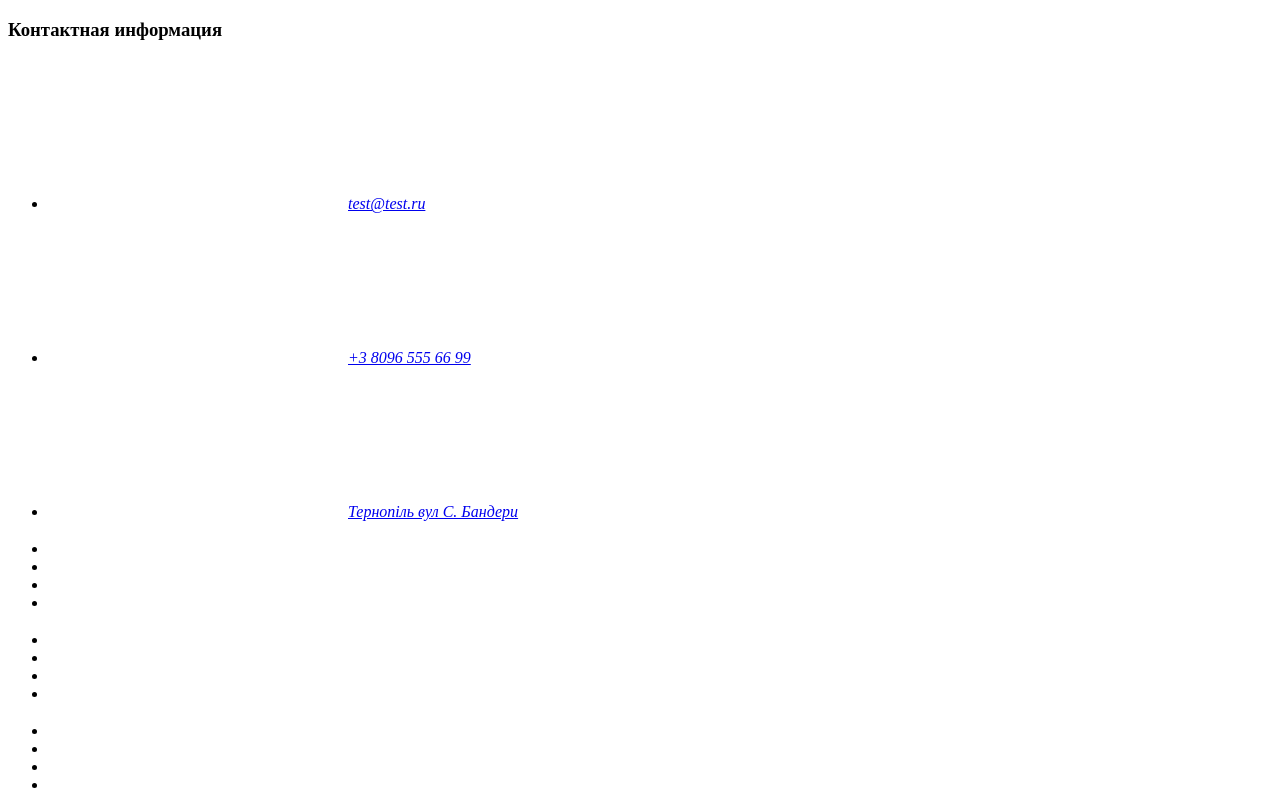
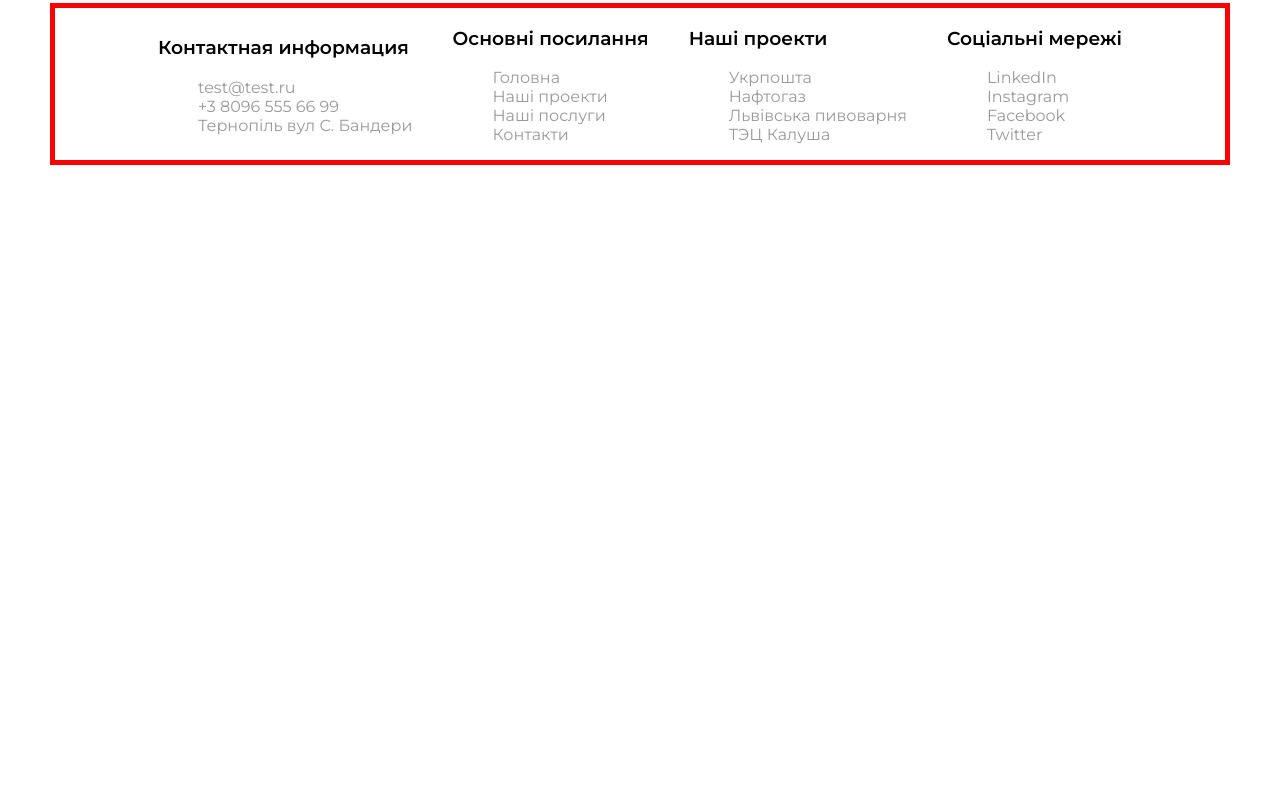
Before and after one commit to maxim-yuzviak/it-studio-test, a plain HTML site: page index.html in a window 1280 px wide. Drawn offline with Linux system fonts and the light colour scheme.

Commit message:
done all

```diff
--- a/index.html
+++ b/index.html
@@ -1,74 +1,176 @@
 <!DOCTYPE html>
 <html lang="en">
   <head>
-    <meta charset="UTF-8">
-    <meta name="viewport" content="width=device-width, initial-scale=1.0">
+    <meta charset="UTF-8" />
+    <meta name="viewport" content="width=device-width, initial-scale=1.0" />
     <title>Document</title>
-    <link rel="stylesheet" href="./style.css">
+    <link rel="preconnect" href="https://fonts.googleapis.com">
+<link rel="preconnect" href="https://fonts.gstatic.com" crossorigin>
+<link href="https://fonts.googleapis.com/css2?family=Montserrat:ital,wght@0,100..900;1,100..900&display=swap" rel="stylesheet">
+    <link rel="stylesheet" href="./style.css" />
   </head>
   <body>
     <footer class="footer">
       <div class="container">
+        <div class="flexing">
           <div>
             <h3 class="footer-heading">Контактная информация</h3>
             <address>
               <ul>
-          <li>
+                <li class="footer-list">
                   <a
                     href="mailto:test@test.ru"
                     rel="noopener noreferrer"
                     target="_blank"
-              ><svg><use href=""></use></svg>test@test.ru</a
+                    class="footer-link"
+                    >test@test.ru</a
                   >
                 </li>
-          <li>
+                <li class="footer-list">
                   <a
                     href="tel:+380965556699"
                     rel="noopener noreferrer"
                     target="_blank"
-              ><svg><use href=""></use></svg>+3 8096 555 66 99</a
+                    class="footer-link"
+                    >+3 8096 555 66 99</a
                   >
                 </li>
-          <li>
+                <li class="footer-list">
                   <a
                     href="http://surl.li/miklkx"
                     rel="noopener noreferrer"
                     target="_blank"
-              ><svg><use href=""></use></svg>Тернопіль вул С. Бандери</a
+                    class="footer-link"
+                    >Тернопіль вул С. Бандери</a
                   >
                 </li>
               </ul>
             </address>
           </div>
           <div>
-      <h3></h3>
+            <h3 class="footer-heading">Основні посилання</h3>
             <ul>
-        <li></li>
-        <li></li>
-        <li></li>
-        <li></li>
+              <li class="footer-list">
+                <a href="index.html"
+                 rel="noopener noreferrer"
+                 target="_blank"
+                 class="footer-link"
+                  >Головна</a
+                >
+              </li>
+              <li class="footer-list">
+                <a
+                  href="https://http.cat/404"
+                  rel="noopener noreferrer"
+                  target="_blank"
+                  class="footer-link"
+                  >Наші проекти</a
+                >
+              </li>
+              <li class="footer-list">
+                <a
+                  href="https://http.cat/404"
+                  rel="noopener noreferrer"
+                  target="_blank"
+                  class="footer-link"
+                  >Наші послуги</a
+                >
+              </li>
+              <li class="footer-list">
+                <a
+                  href="https://http.cat/404"
+                  rel="noopener noreferrer"
+                  target="_blank"
+                  class="footer-link"
+                  >Контакти</a
+                >
+              </li class="footer-list">
             </ul>
           </div>
           <div>
-      <h3></h3>
+            <h3 class="footer-heading">Наші проекти</h3>
             <ul>
-        <li></li>
-        <li></li>
-        <li></li>
-        <li></li>
+              <li  class="footer-list">
+                <a
+                  href="https://www.ukrposhta.ua/ua"
+                  rel="noopener noreferrer"
+                  target="_blank"
+                  class="footer-link"
+                  >Укрпошта</a
+                >
+              </li>
+              <li class="footer-list">
+                <a
+                  href="https://gas.ua/uk/home"
+                  rel="noopener noreferrer"
+                  target="_blank"
+                  class="footer-link"
+                  >Нафтогаз</a
+                >
+              </li>
+              <li class="footer-list">
+                <a
+                  href="https://lvivske1715.com/ua_about#rec177941548"
+                  rel="noopener noreferrer"
+                  target="_blank"
+                  class="footer-link"
+                  >Львівська пивоварня</a
+                >
+              </li>
+              <li class="footer-list">
+                <a
+                  href="https://uie.kiev.ua/en/home_en/"
+                  rel="noopener noreferrer"
+                  target="_blank"
+                  class="footer-link"
+                  >ТЭЦ Калуша</a
+                >
+              </li>
             </ul>
           </div>
           <div>
-      <h3></h3>
+            <h3 class="footer-heading">Соціальні мережі</h3>
             <ul>
-        <li></li>
-        <li></li>
-        <li></li>
-        <li></li>
+              <li class="footer-list">
+                <a
+                  href="https://www.linkedin.com/"
+                  rel="noopener noreferrer"
+                  target="_blank"
+                  class="footer-link"
+                  >LinkedIn</a
+                >
+              </li>
+              <li class="footer-list">
+                <a
+                  href="https://www.instagram.com/"
+                  rel="noopener noreferrer"
+                  target="_blank"
+                  class="footer-link"
+                  >Instagram</a
+                >
+              </li>
+              <li class="footer-list">
+                <a
+                  href="https://www.facebook.com/"
+                  rel="noopener noreferrer"
+                  target="_blank"
+                  class="footer-link"
+                  >Facebook</a
+                >
+              </li>
+              <li class="footer-list">
+                <a
+                  href="https://x.com/"
+                  rel="noopener noreferrer"
+                  target="_blank"
+                  class="footer-link"
+                  >Twitter</a
+                >
+              </li>
             </ul>
           </div>
         </div>
+      </div>
     </footer>
-
   </body>
 </html>
--- a/style.css
+++ b/style.css
@@ -0,0 +1,33 @@
+.flexing {
+    display: flex;
+    flex-direction: row;
+    align-items: center;
+    justify-content: center;
+    gap: 40px;
+}
+
+.container {
+    width: 1170px;
+        margin: 0 auto;
+        outline: rgb(255, 0, 0) 5px solid;
+}
+
+.footer-heading {
+    font-family: "Montserrat", serif;
+        font-optical-sizing: auto;
+        font-weight: 600;
+        font-style: normal;
+}
+
+.footer-link {
+    color: #999999;
+    text-decoration: none;
+    font-family: "Montserrat", serif;
+        font-optical-sizing: auto;
+        font-weight: 400;
+        font-style: normal;
+}
+
+.footer-list {
+    list-style: none;
+}
```
Lines whose indentation alone changed are shown as unchanged.
